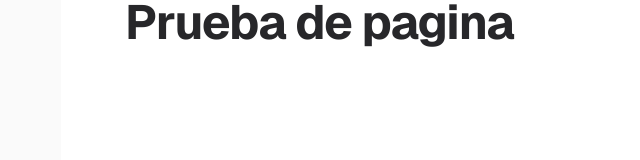
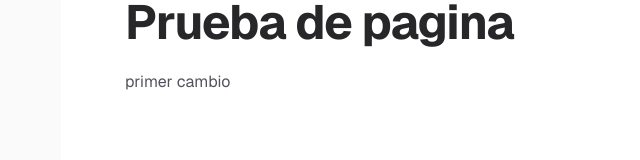
Before and after one commit to JohanEstebanM/Ejemplo, a Next.js app: page / in a window 1280 px wide. Shown: the part 130-290 px from the top of the page, without its empty margins (195-835 px from the left). Built offline with nearby package versions, Linux system fonts and the light colour scheme.

Commit message:
first change

```diff
--- a/app/page.tsx
+++ b/app/page.tsx
@@ -6,6 +6,9 @@ export default function Home() {
           <h1 className="text-4xl font-bold tracking-tight text-zinc-800 dark:text-zinc-100 sm:text-5xl">
             Prueba de pagina{" "}
           </h1>
+          <p className="mt-6 text-base text-zinc-600 dark:text-zinc-400">
+            primer cambio
+          </p>
         </div>
       </main>
     </div>
```
Also changed, not shown: 1 other file (tests, documents, lock files or other folders).
